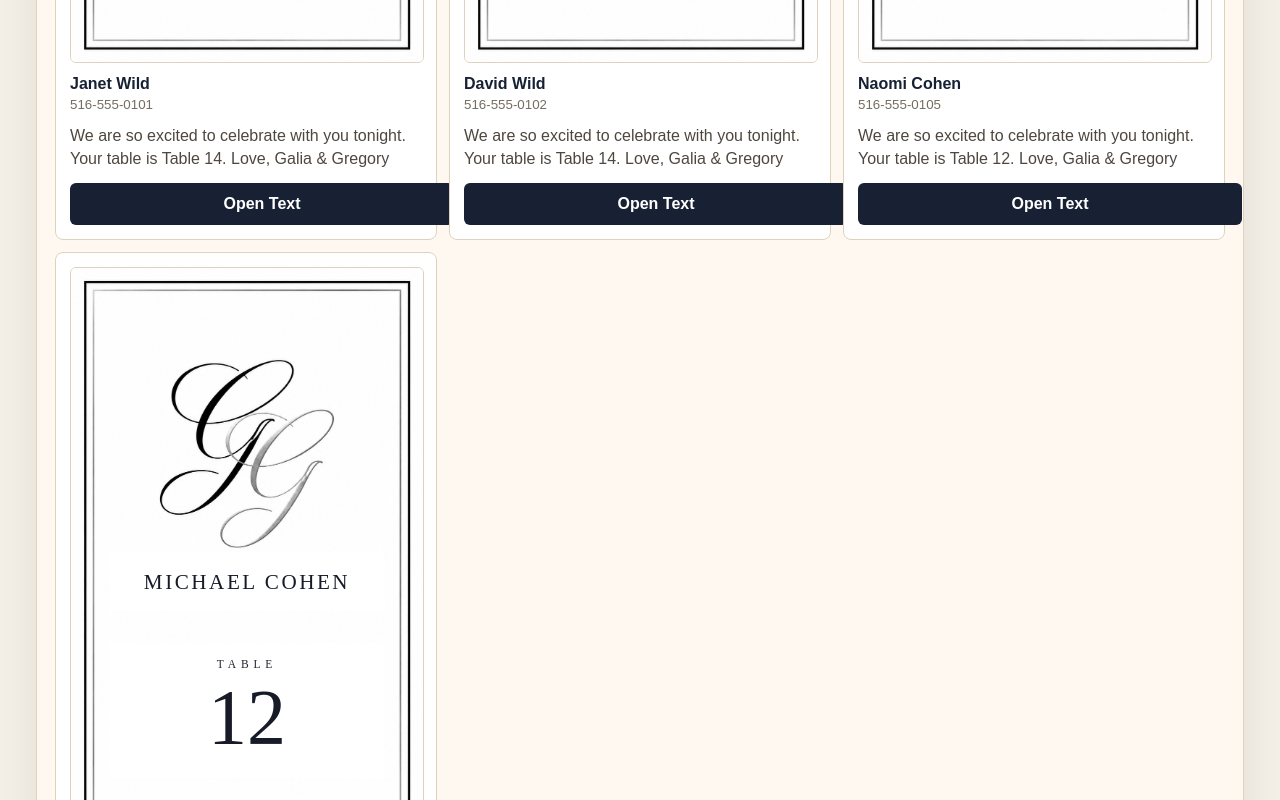
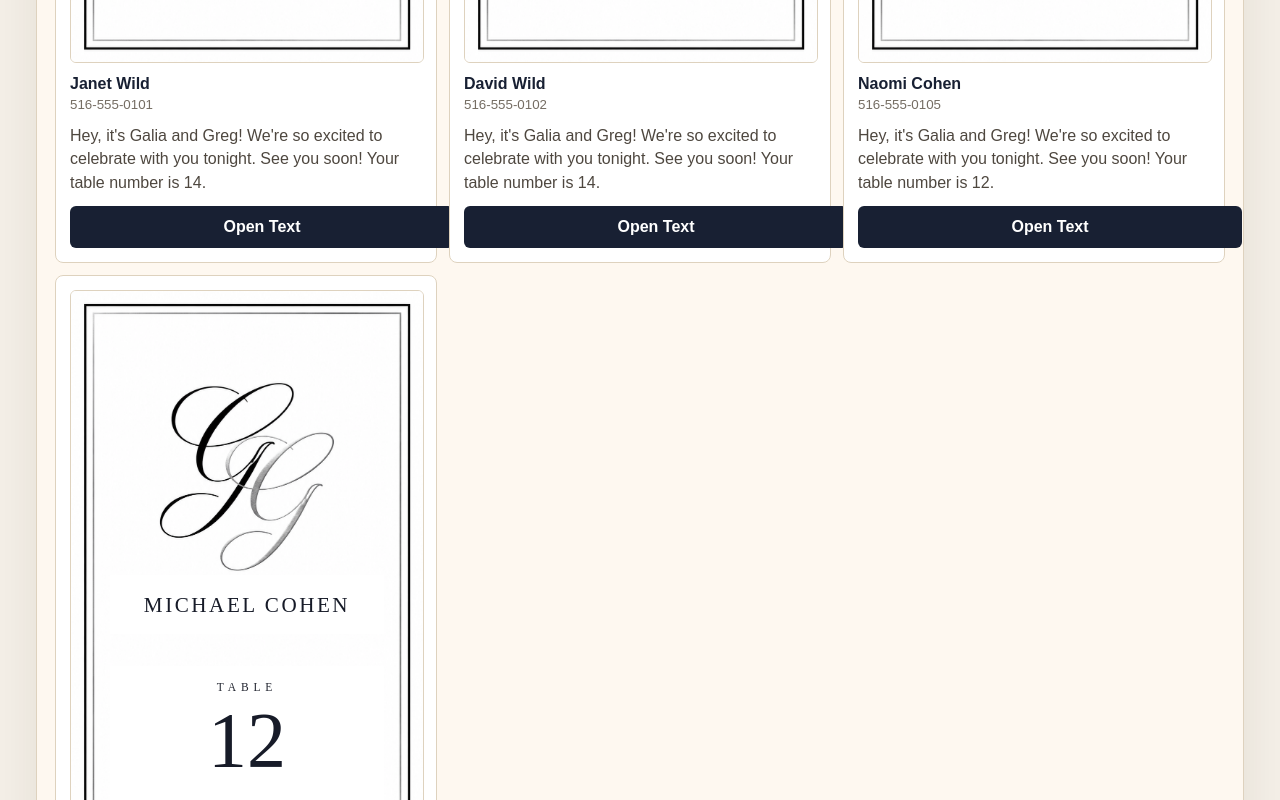
Before and after one commit to lewbader/galia-gregory-seating-planner, a React (Vite) app: page / in a window 1280 px wide. Shown: the part 1680-2480 px from the top of the page. Built offline with nearby package versions, Linux system fonts and the light colour scheme; no server answers.

Commit message:
Update prepared SMS copy

```diff
--- a/src/SeatingApp.tsx
+++ b/src/SeatingApp.tsx
@@ -439,7 +439,7 @@ export function SeatingApp() {
   function messageFor(guest: Guest) {
     const table = tableById[guest.tableId];
     const tableName = table?.name.replace(/^Table\s*/i, "") ?? "";
-    return `We are so excited to celebrate with you tonight. Your table is ${tableName ? `Table ${tableName}` : "not yet assigned"}. Love, Galia & Gregory`;
+    return `Hey, it's Galia and Greg! We're so excited to celebrate with you tonight. See you soon!\n\nYour table number is ${tableName || "__"}.`;
   }
 
   async function copyAllMessages() {
```
